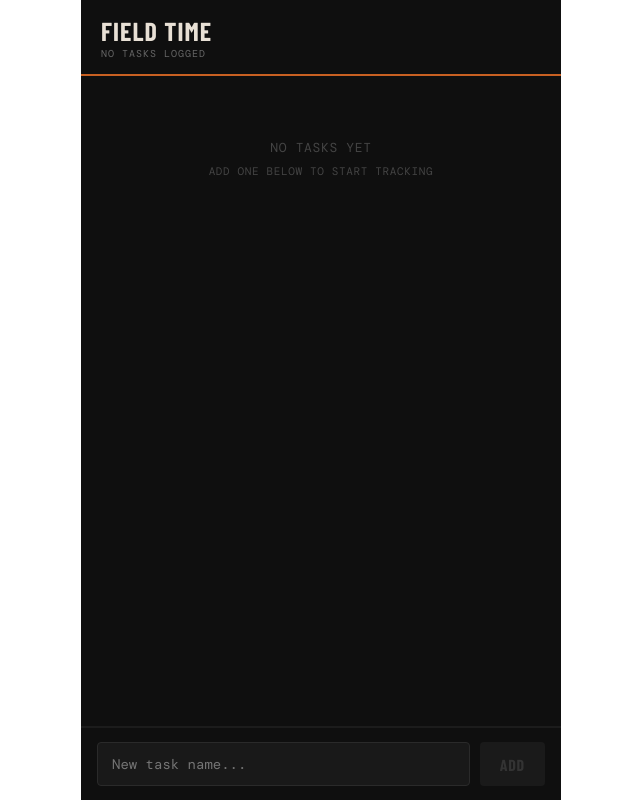
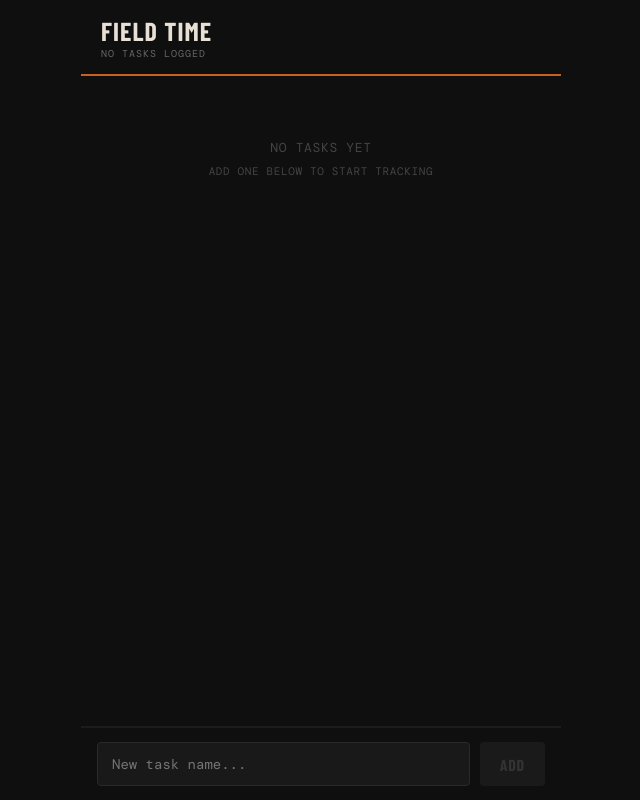
Before and after one commit to eacartwright/fieldtime, a React (Vite) app: page / in a window 1280 px wide. Shown: the whole page, without its empty margins (319-959 px from the left). Built offline with nearby package versions, Linux system fonts and the light colour scheme; no server answers; the database is empty; a web font is replaced by a local one.

Commit message:
background color to body

```diff
--- a/src/index.css
+++ b/src/index.css
@@ -1,2 +1,2 @@
 *, *::before, *::after { box-sizing: border-box; }
-body { margin: 0; padding: 0; }
+body { margin: 0; padding: 0; background: #0f0f0f; }
```
